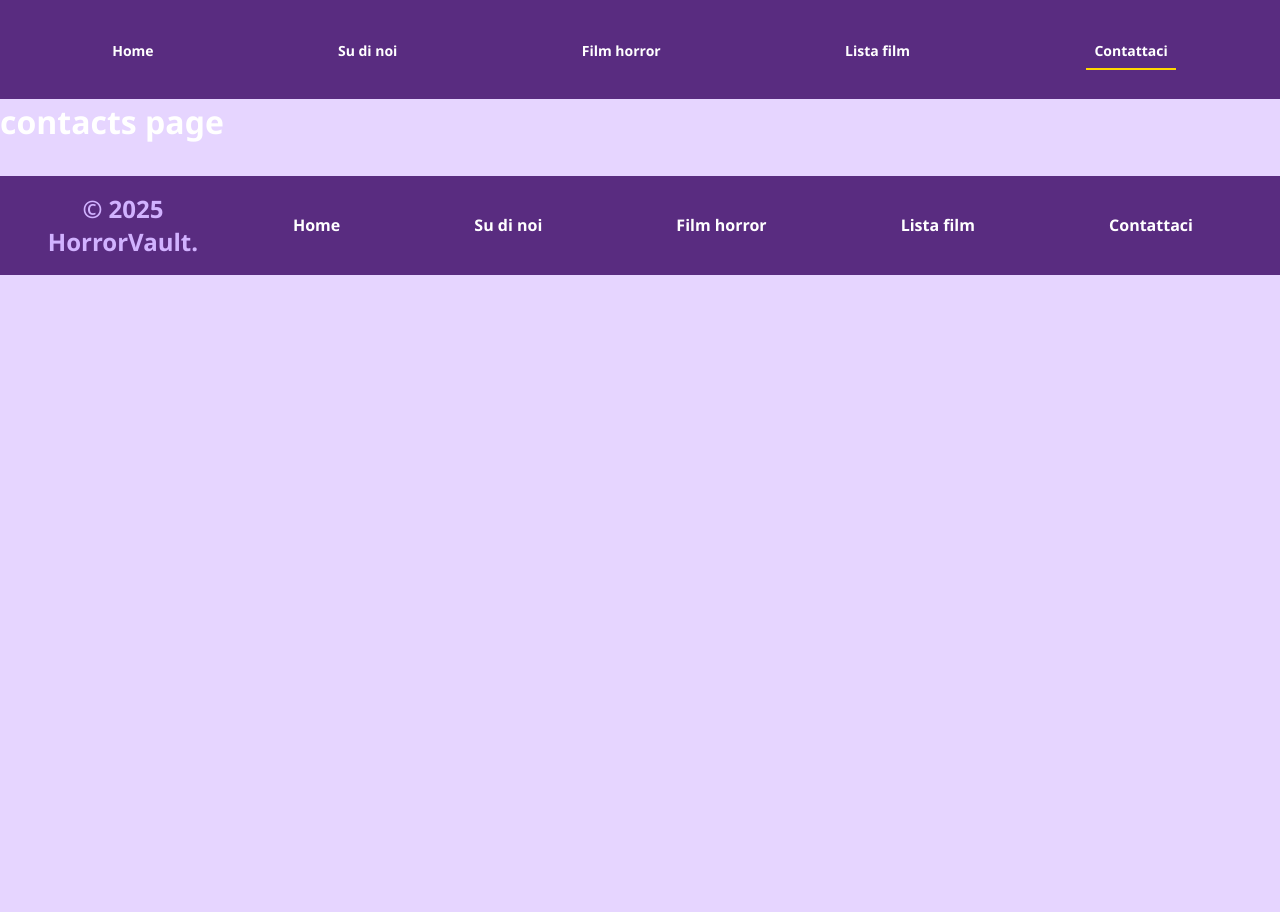
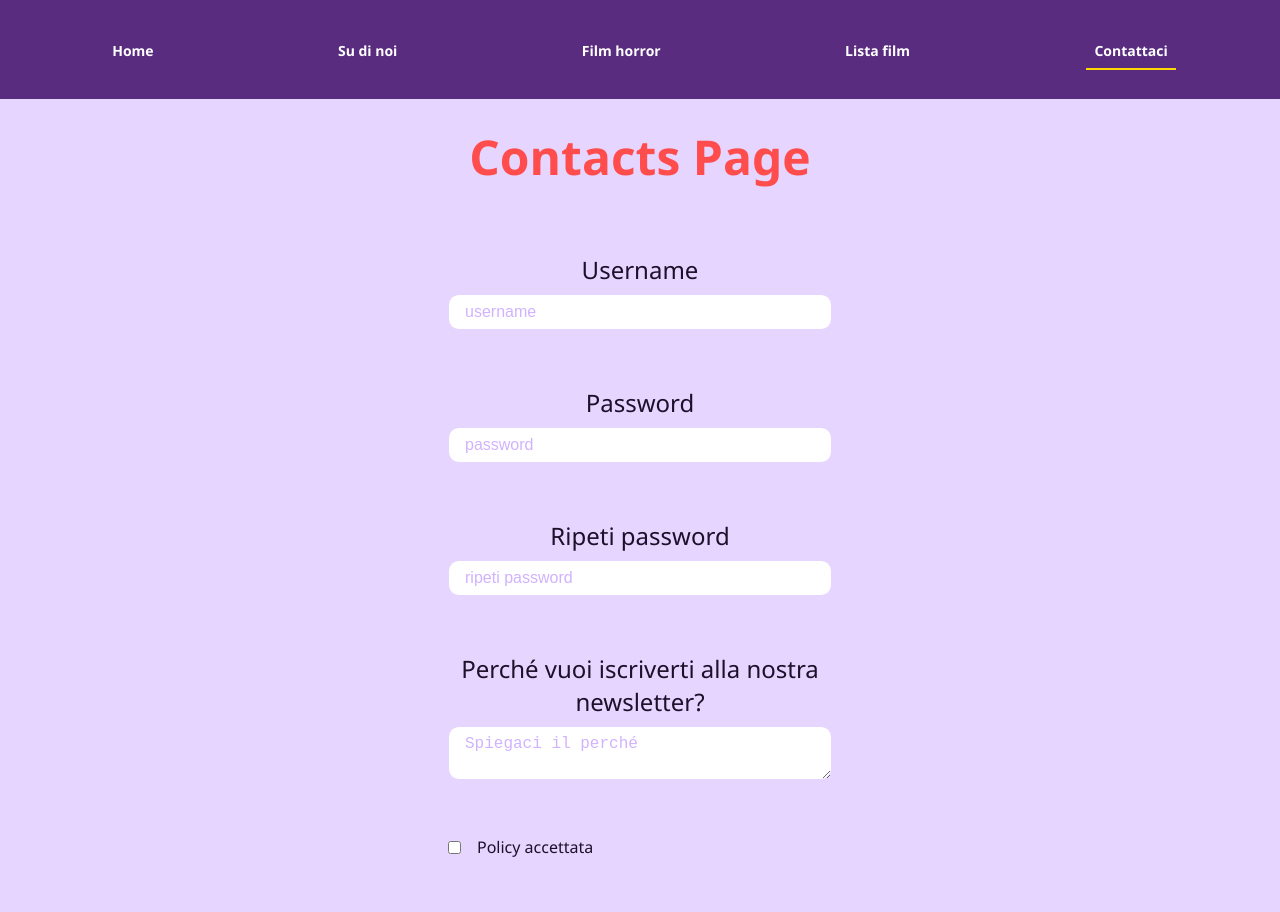
Before and after one commit to EliaGiolli/HorrorVault-Vue, a Vue app: page /contacts in a window 1280 px wide. Shown: the top 912 px of the page. Before the commit the page ends 800 px from the top, so only its background shows below. Built offline with nearby package versions, Linux system fonts and the light colour scheme.

Commit message:
created the form inside form.vue

```diff
--- /dev/null
+++ b/src/components/Form.vue
@@ -0,0 +1,115 @@
+<template>
+  <form action="GET" class="form-wrapper">
+    <div class="form-section">
+      <label for="username">Username</label>
+      <input id="username" type="text" placeholder="username" v-model="formInputs.userName" />
+    </div>
+    <div class="form-section">
+      <label for="password">Password</label>
+      <input id="password" type="password" placeholder="password" v-model="formInputs.password" />
+    </div>
+    <div class="form-section">
+      <label for="repeatedPassword">Ripeti password</label>
+      <input id="repeatedPassword" type="password" placeholder="ripeti password" v-model="formInputs.repeatedPassword" />
+    </div>
+    <div class="form-section">
+      <label for="message">Perché vuoi iscriverti alla nostra newsletter?</label>
+      <textarea id="message" placeholder="Spiegaci il perché" v-model="formInputs.message"></textarea>
+    </div>
+    <div class="form-section checkbox-section">
+      <input id="accepted" type="checkbox" v-model="formInputs.accepted" />
+      <label for="accepted" class="checkbox-label">Policy accettata</label>
+    </div>
+    <Button>Iscriviti alla newsletter!</Button>
+  </form>
+</template>
+
+<script setup>
+import { reactive } from 'vue';
+import Button from './Button.vue'
+const formInputs = reactive({
+  userName: '',
+  password: '',
+  repeatedPassword: '',
+  message: '',
+  accepted: false
+});
+</script>
+
+<style scoped>
+.form-wrapper {
+  color: var(--color-text-tertiary);
+  padding: 2rem;
+  min-height: 100vh;
+  display: flex;
+  flex-direction: column;
+  justify-items: center;
+  align-items: center;
+  text-align: center;
+  gap: 1.5rem;
+}
+
+.form-section {
+  font-size: var(--font-xl);
+  display: flex;
+  flex-direction: column;
+  gap: 0.5rem;
+  margin-bottom: 1rem;
+  padding: 0.5rem;
+  width: 100%;
+  max-width: 400px;
+}
+
+.form-section:last-of-type textarea {
+  padding: 1rem;
+}
+
+.form-section input,
+.form-section textarea {
+  padding: 0.5rem 1rem;
+  border-radius: 11px;
+  border: 1px solid var(--color-light);
+  font-size: var(--font-md);
+  transition: box-shadow 0.2s, border-color 0.2s;
+}
+
+.form-section input:focus,
+.form-section textarea:focus {
+  outline: none;
+  border-color: var(--color-accent);
+  box-shadow: 0 0 0 2px var(--color-accent-light, #ffb3b3);
+}
+
+.form-section input::placeholder,
+.form-section textarea::placeholder {
+  color: var(--color-text-secondary);
+  opacity: 1;
+}
+
+.form-section input[type="checkbox"] {
+  width: auto;
+  margin-right: 0.5rem;
+  accent-color: var(--color-accent);
+}
+
+.checkbox-section {
+  flex-direction: row;
+  align-items: center;
+  justify-content: flex-start;
+  font-size: var(--font-md);
+  gap: 0.5rem;
+  margin-bottom: 1.5rem;
+}
+
+.checkbox-label {
+  font-weight: 500;
+  cursor: pointer;
+}
+
+@media (max-width: 600px) {
+  .form-section {
+    max-width: 100%;
+    font-size: var(--font-lg);
+  }
+}
+</style>
--- a/src/style.css
+++ b/src/style.css
@@ -20,7 +20,7 @@
   --color-text-primary: #FFFFFF;      /* Bianco - testi principali */
   --color-text-secondary: #D1B2FF;
   --color-text-tertiary: #1E102A;
-  --color-text-accent-dark:#B22234;
+  --color-text-accent-dark: #B22234;
   --color-text-active: #FFD700;
 }
 
--- a/src/views/Contacts.vue
+++ b/src/views/Contacts.vue
@@ -1,3 +1,20 @@
 <template>
     <h1>contacts page</h1>
+
+    <Form />
 </template>
+
+<script setup>
+import Form from '../components/Form.vue';
+</script>
+
+
+<style scoped>
+h1{
+    text-transform: capitalize;
+    font-size: var(--font-3xl);
+    color: var(--color-accent);
+    text-align: center;
+    margin-block: 1.5rem;
+}
+</style>
```
Also changed, not shown: src/composables/useForm.js (added).
